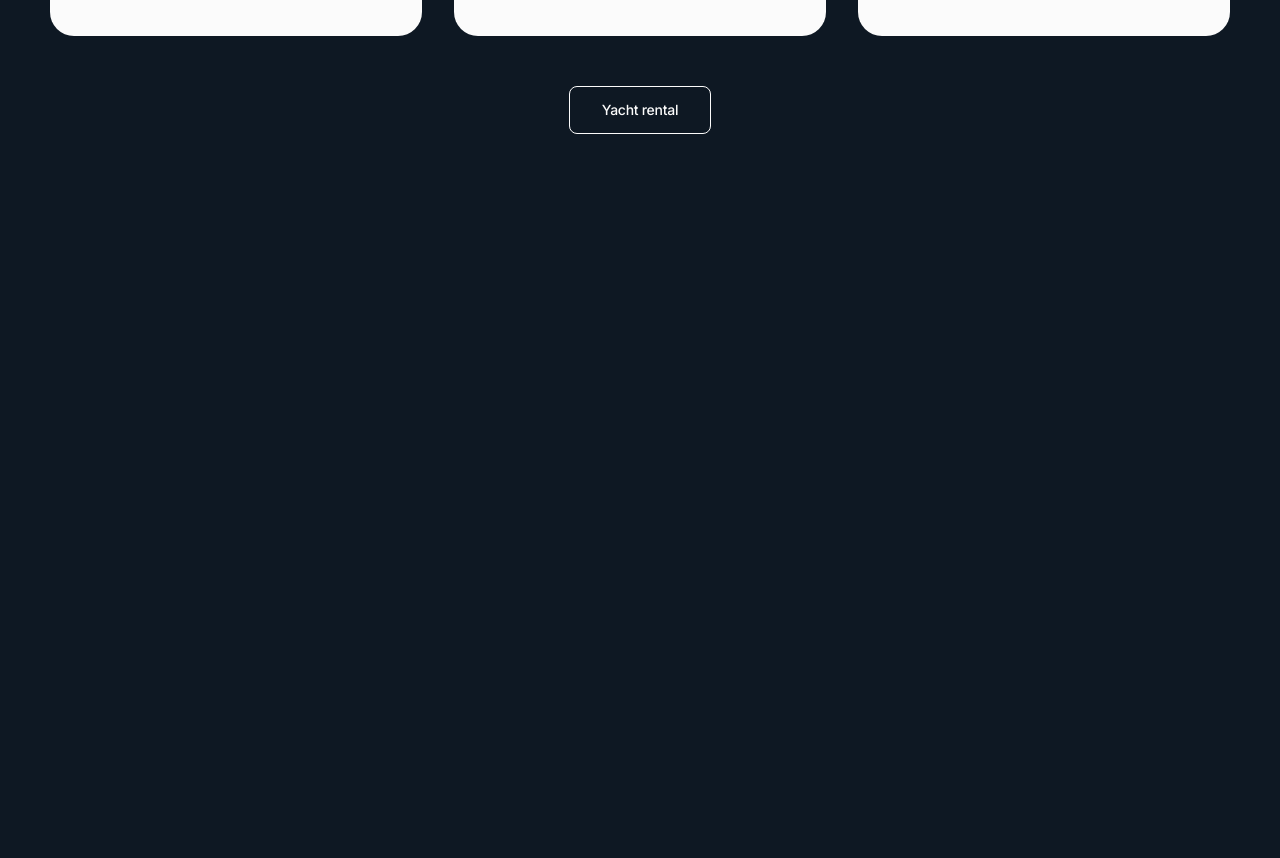
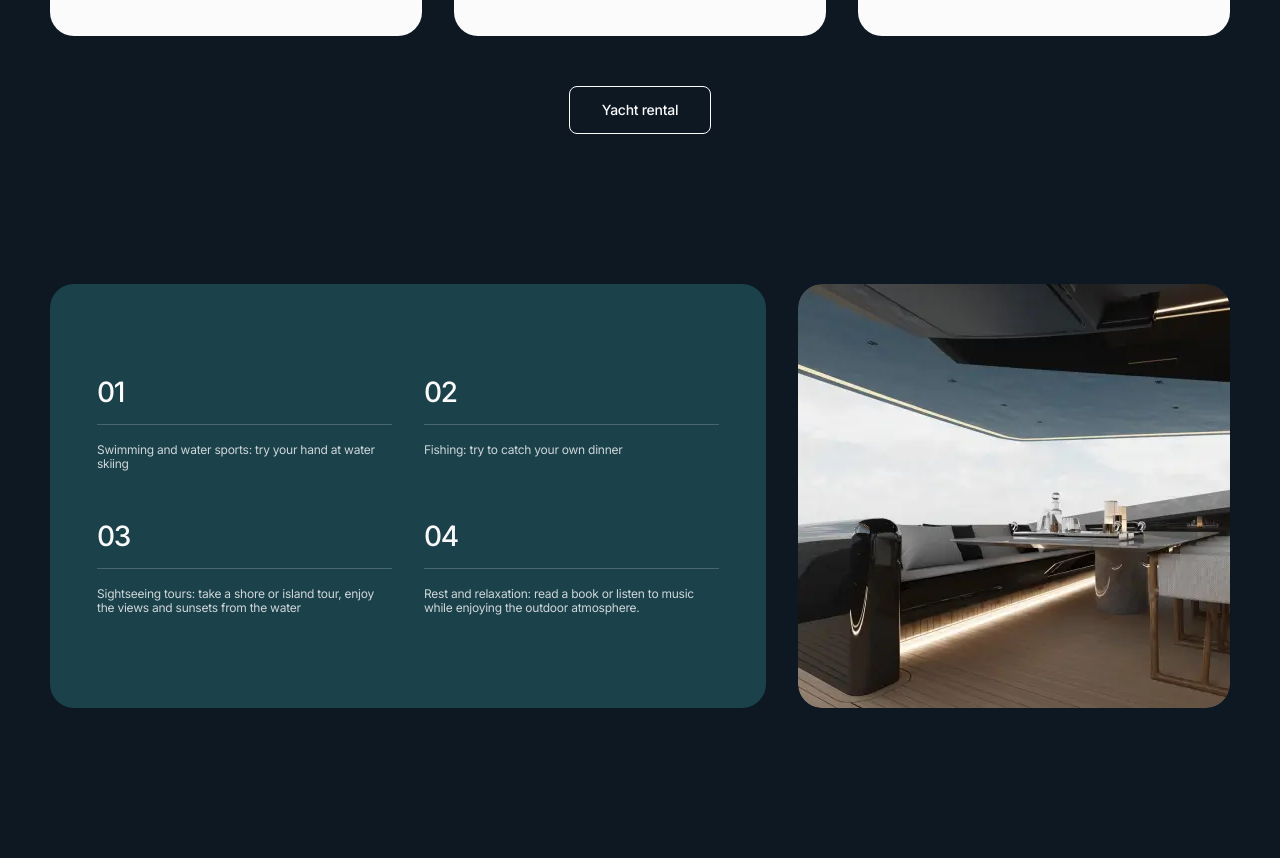
Before and after one commit to vitaliifedunyk/yachtjet, a website built with Vite: page src/index.html in a window 1280 px wide. Shown: the part 2385-3243 px from the top of the page. Before the commit the page ends 2669 px from the top, so only its background shows below. Built offline with nearby package versions, Linux system fonts and the light colour scheme.

Commit message:
styles benefits

```diff
--- a/src/partials/benefits.html
+++ b/src/partials/benefits.html
@@ -1,40 +1,56 @@
-<section id="benefits" class="hidden">
-    <div class="container-custom">
-        <h2>Benefits</h2>
-        <div>
-            <ul>
-                <li>
-                    <h3>01</h3>
-                    <div></div>
-                    <p>
+<section id="benefits" class="pb-20 md:pb-[150px]">
+    <div class="container-custom lg:flex ">
+        <h2 class="hidden">Benefits</h2>
+        <div class="bg-primary rounded-3xl mb-4 mx-auto
+        md:mb-8 lg:mb-0 lg:mr-8
+        w-[335px]
+        md:w-[704px]
+        lg:w-[716px]
+        xl:w-[768px] ">
+            <ul class="py-20 px-5 flex flex-col items-center w-[335px] h-[642px]
+            md:flex-row md:flex-wrap md:justify-center md:gap-x-8 md:gap-y-11
+            md:py-[90px] md:px-[12px] md:h-[424px] md:w-[704px]
+            lg:h-[424px] lg:w-[716px]
+            xl:h-[424px] xl:w-[768px]">
+                <li class="mb-10 flex flex-col gap-[18px] w-[295px] h-[93px]
+                md:mb-0 md:w-[295px]">
+                    <h3 class="text-light font-medium text-[28px] leading-none tracking-[-0.05em]">01</h3>
+                    <div class="h-px bg-border-light"></div>
+                    <p class="text-light font-normal text-[12px] leading-[1.16] tracking-[-0.02em] opacity-80">
                         Swimming and water sports: try your hand at water skiing
                     </p>
                 </li>
-                <li>
-                    <h3>02</h3>
-                    <div></div>
-                    <p>
+
+                <li class="mb-10 flex flex-col gap-[18px] w-[295px] h-[93px]
+                md:mb-0 md:w-[295px]">
+                    <h3 class="text-light font-medium text-[28px] leading-none tracking-[-0.05em]">02</h3>
+                    <div class="h-px bg-border-light"></div>
+                    <p class="text-light font-normal text-[12px] leading-[1.16] tracking-[-0.02em] opacity-80">
                         Fishing: try to catch your own dinner
                     </p>
                 </li>
-                <li>
-                    <h3>03</h3>
-                    <div></div>
-                    <p>
+
+                <li class="mb-10 flex flex-col gap-[18px] w-[295px] h-[93px]
+                md:mb-0 md:w-[295px]">
+                    <h3 class="text-light font-medium text-[28px] leading-none tracking-[-0.05em]">03</h3>
+                    <div class="h-px bg-border-light"></div>
+                    <p class="text-light font-normal text-[12px] leading-[1.16] tracking-[-0.02em] opacity-80">
                         Sightseeing tours: take a shore or island tour, enjoy the
                         views and sunsets from the water
                     </p>
                 </li>
-                <li>
-                    <h3>04</h3>
-                    <div></div>
-                    <p>
+
+                <li class="mb-10 flex flex-col gap-[18px] w-[295px] h-[93px]
+                md:mb-0 md:w-[295px]">
+                    <h3 class="text-light font-medium text-[28px] leading-none tracking-[-0.05em]">04</h3>
+                    <div class="h-px bg-border-light"></div>
+                    <p class="text-light font-normal text-[12px] leading-[1.16] tracking-[-0.02em] opacity-80">
                         Rest and relaxation: read a book or listen to music while
                         enjoying the outdoor atmosphere.
                     </p>
                 </li>
             </ul>
-
+        </div>
         <picture>
             <source media="(min-width: 1440px)"
                 srcset="./img/benefits/desktop/benefits.webp 1x, ./img/benefits/desktop/benefits@2x.webp 2x" />
@@ -42,10 +58,10 @@
                 srcset="./img/benefits/laptop/benefits.webp 1x, ./img/benefits/laptop/benefits@2x.webp 2x" />
             <source media="(min-width: 768px)"
                 srcset="./img/benefits/tablet/benefits.webp 1x, ./img/benefits/tablet/benefits@2x.webp 2x" />
-                <img src="./img/benefits/mobile/benefits.webp"
+            <img class="mx-auto rounded-3xl w-[335px]  md:w-[704px] md:mx-auto lg:mx-0 lg:w-[432px] xl:w-[540px]"
+                src="./img/benefits/mobile/benefits.webp"
                 srcset="./img/benefits/mobile/benefits.webp 1x, ./img/benefits/mobile/benefits@2x.webp 2x"
                 alt="Yacht Benefits" width="540" height="424" />
         </picture>
     </div>
-    </div>
 </section>
```
Lines whose indentation alone changed are shown as unchanged.
